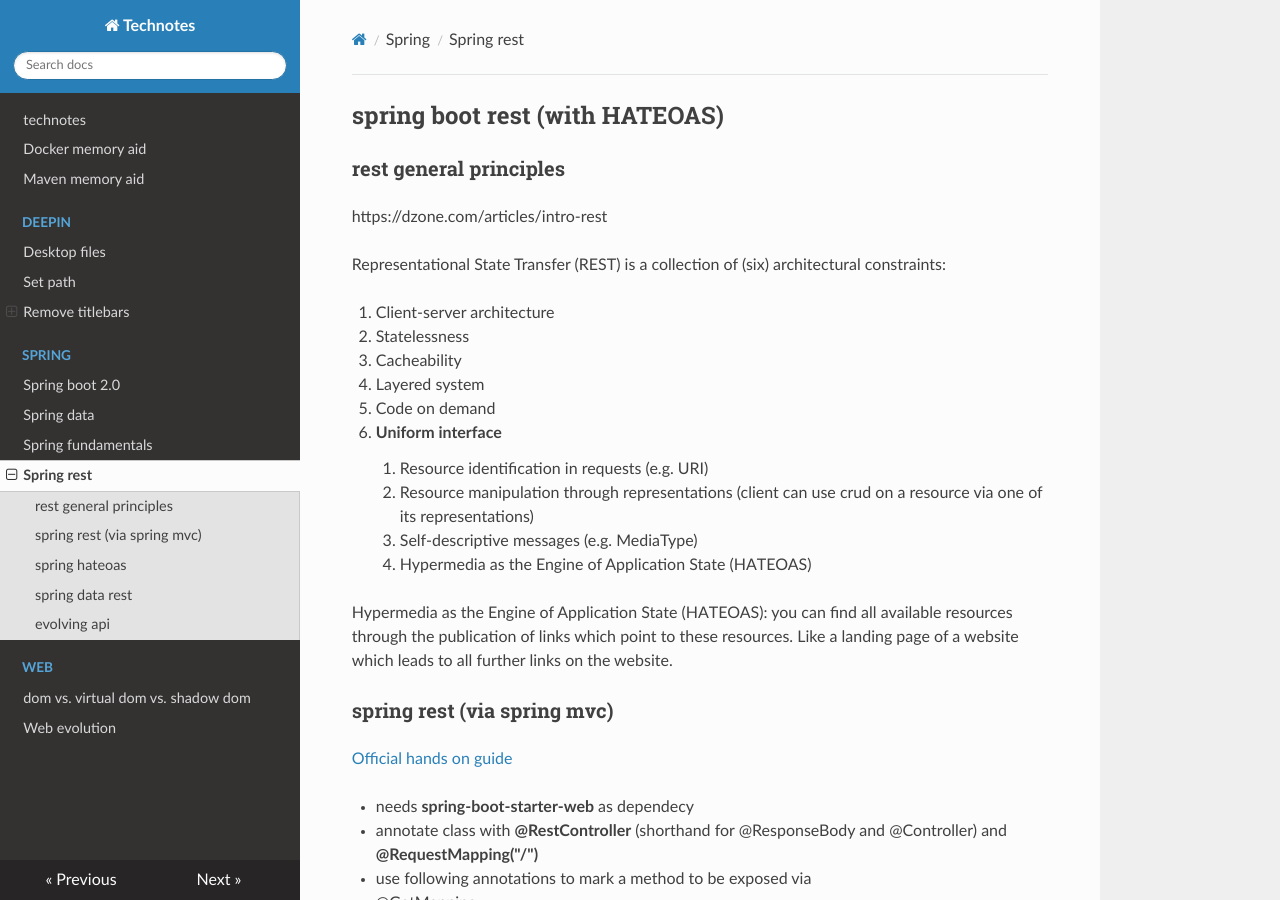
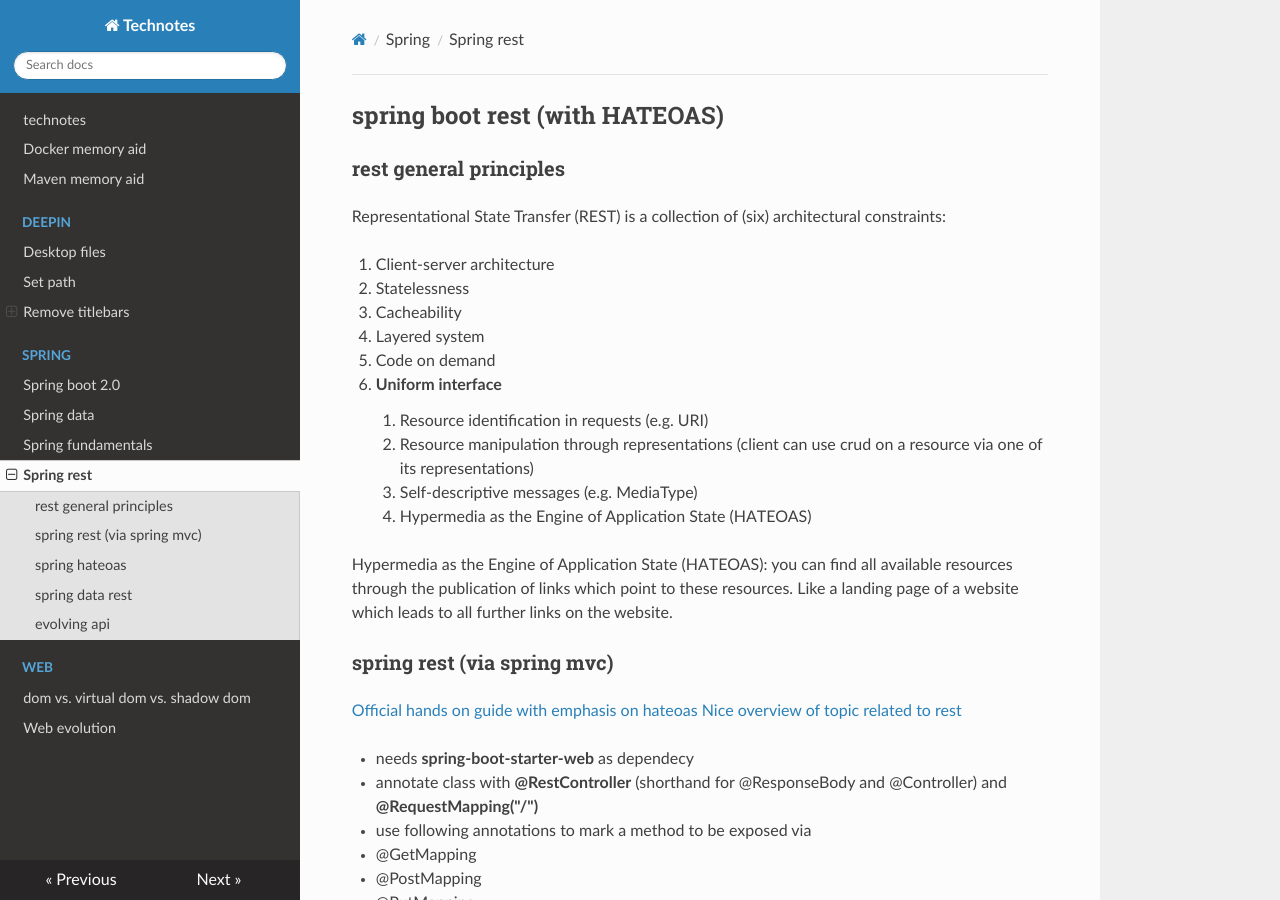
Before and after one commit to organicaudio/useful-code-snippets2, an MkDocs documentation site: the page built from docs/spring/spring-rest.md, in a window 1280 px wide and 900 px high. Built offline with MkDocs 1.6.1, drawn with Linux system fonts in a browser that asks for light colours; nearby versions of some CDN libraries.

Commit message:
add links

```diff
--- a/docs/spring/spring-rest.md
+++ b/docs/spring/spring-rest.md
@@ -2,8 +2,6 @@
 ## spring boot rest (with HATEOAS)
 
 ### rest general principles
-
-https://dzone.com/articles/intro-rest
 
 Representational State Transfer (REST) is a collection of (six) architectural constraints:
 
@@ -23,7 +21,8 @@ Hypermedia as the Engine of Application State (HATEOAS): you can find all availa
 
 ### spring rest (via spring mvc)
 
-[Official hands on guide](https://spring.io/guides/tutorials/rest/)
+[Official hands on guide with emphasis on hateoas](https://spring.io/guides/tutorials/rest/)
+[Nice overview of topic related to rest](https://www.baeldung.com/rest-with-spring-series)
 
 - needs **spring-boot-starter-web** as dependecy
 - annotate class with **@RestController** (shorthand for @ResponseBody and @Controller) and **@RequestMapping("/")**
```
